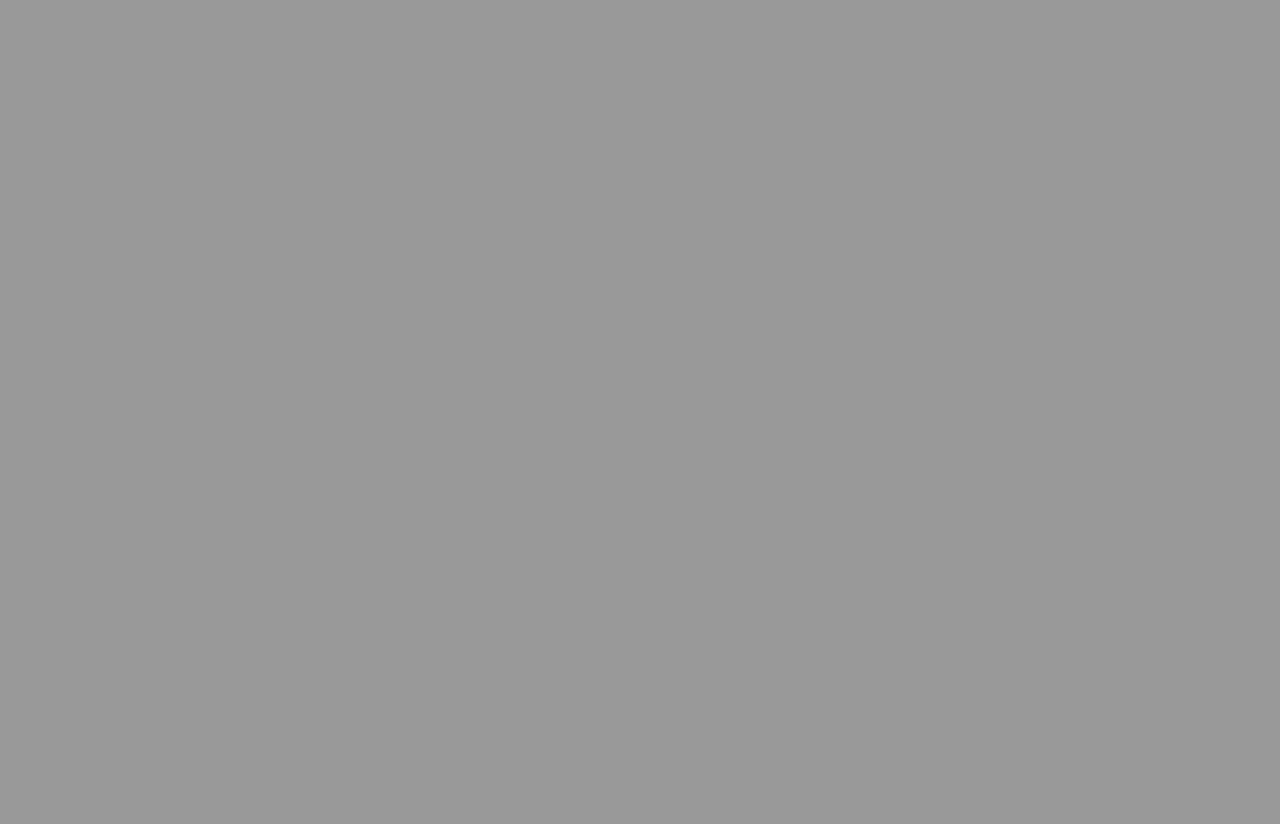
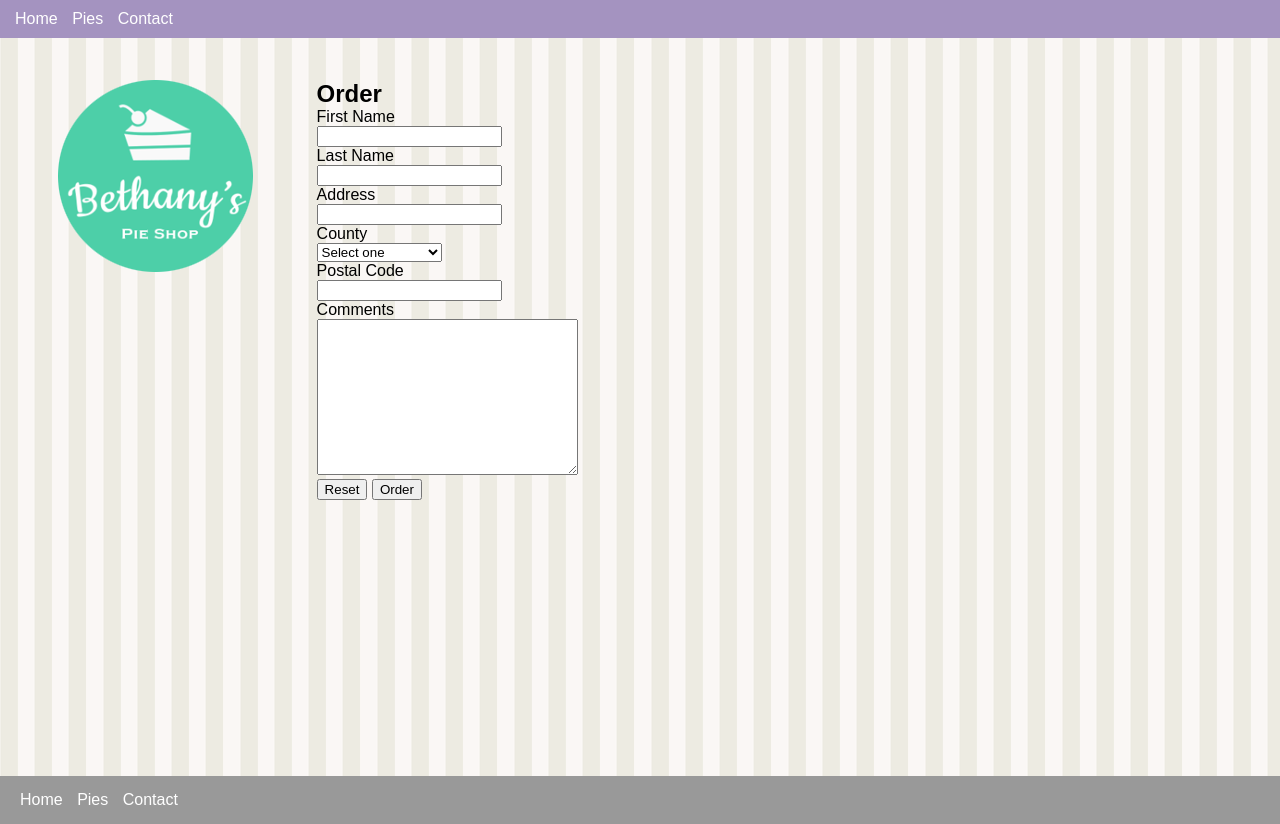
Before and after one commit to LCzoboriek/HTML--CSS--Javascript, a plain HTML site: page order.html in a window 1280 px wide. Before the commit the page ends 800 px from the top, so only its background shows below. Drawn offline with Linux system fonts and the light colour scheme.

Commit message:
Added in input groups for forms

```diff
--- a/order.html
+++ b/order.html
@@ -1,14 +1,82 @@
 <!DOCTYPE html>
 <html lang="en">
 <head>
-
     <link rel="stylesheet" href="site.css" type="text/css">
     <meta charset="UTF-8">
     <meta http-equiv="X-UA-Compatible" content="IE=edge">
     <meta name="viewport" content="width=device-width, initial-scale=1.0">
-    <title>Document</title>
+    <title>Order | Bethany's Pie Shop</title>
+
 </head>
 <body>
+    <header>
+        <nav>
+            <ul>
+                <li><a href="/">Home</a></li>
+                <li><a href="/pies.html">Pies</a></li>
+                <li><a href="/contact.html">Contact</a></li>
+            </ul>
+        </nav>
+    </header>
+    <main>
+        <aside><img src="images/logo.png" alt="Bethany's Pie Shop"></aside>
+        <article>
+            <h1>Order</h1>
+            <form action="http:localhost:7071/api/post"   method="POST">
+                <div class="input-group">
+                    <div><label for="first-name">First Name</label></div>
+                    <div><input type="text" name="first-name" id="first-name"></div>
+                </div>
+                <div class="input-group">
+                    <div><label for="last-name">Last Name</label></div>
+                    <div><input type="text" name="last-name" id="last-name"></div>
+                </div>
+                <div class="input-group">
+                    <div><label for="address">Address</label></div>
+                    <div><input type="text" name="address" id="address"></div>
+                </div>
+                <div class=""input-group>
+                    <div><label for="county">County</label></div>
+                    <div>
+                        <select name="county" id="county">
+                            <option value="" selected>Select one</option>
+                            <option value="Lancashire">Lancashire</option>
+                            <option value="Bedfordshire">Bedfordshire</option>
+                            <option value="Buckinghamshire">Buckinghamshire</option>
+                        </select>
+                    </div>
+                </div>
 
+                <div class="input-group">
+                    <div><label for="Postal Code">Postal Code</label></div>
+                    <div><input type="text" name="Postal Code" id="Postal Code"></div>
+                </div>
+
+                <div class="input-group">
+                    <div><label for="comments">Comments</label></div>
+                    <div>
+                        <textarea
+                        name="comments"
+                        id="comments"
+                        cols="30"
+                        rows="10">
+                    </textarea>
+                    </div>
+
+                </div>
+                <input type="reset" value="Reset">
+                <input type="submit" value="Order">
+            </form>
+        </article>
+    </main>
+    <footer>
+        <nav>
+            <ul>
+                <li><a href="/">Home</a></li>
+                <li><a href="pies.html">Pies</a></li>
+                <li><a href="contact.html">Contact</a></li>
+            </ul>
+        </nav>
+    </footer>
 </body>
 </html>
```
Also changed, not shown: pies.html (+19 -5 lines).
